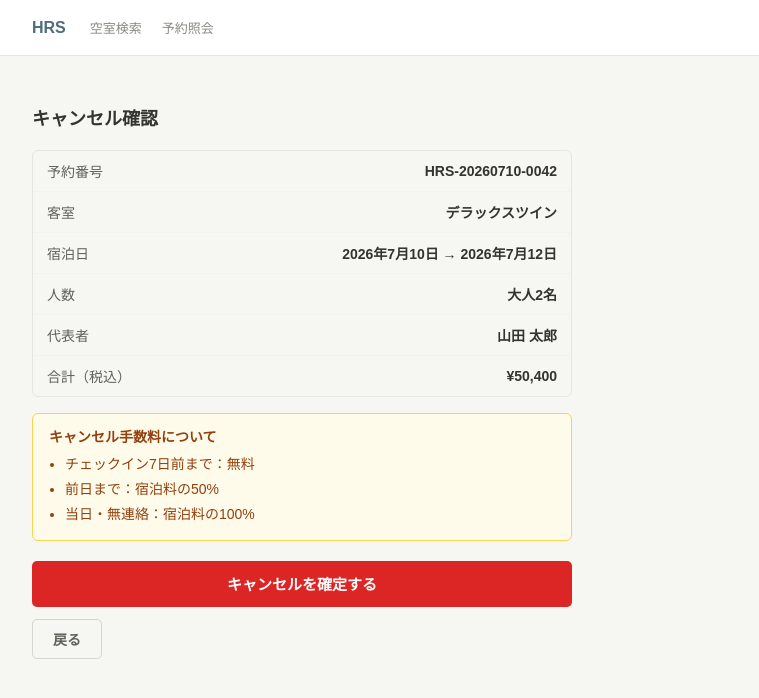
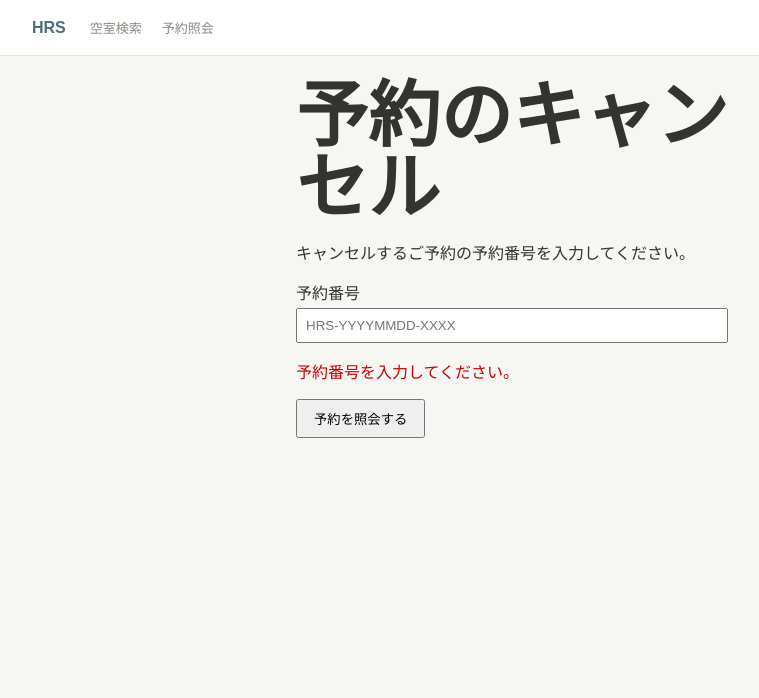
Before and after one commit to 97kuek/HRS, a Next.js app: page /reservations/cancel in a window 1280 px wide. Both pictures are taken after a click on the button "予約を照会する". Shown: the top 698 px of the page, without its empty margins (128-887 px from the left). Built offline with nearby package versions, Linux system fonts and the light colour scheme.

Commit message:
feat: implement cancel-reservation use case (#45)

```diff
--- /dev/null
+++ b/src/app/api/reservations/[reservationNumber]/cancel/quote/route.ts
@@ -0,0 +1,46 @@
+import { apiError, internalServerError } from "@/lib/api/response";
+import { prisma } from "@/lib/db/prisma";
+import { evaluateCancellation } from "@/lib/reservations/cancellation";
+
+/**
+ * GET /api/reservations/[reservationNumber]/cancel/quote
+ * UC「予約をキャンセルする」：予約内容の表示（確認画面用、未確定）。
+ * 予約が存在すれば内容とキャンセル可否を返す（不可でも状態を表示できるようにする）。
+ */
+export async function GET(
+  _request: Request,
+  { params }: { params: Promise<{ reservationNumber: string }> },
+) {
+  const { reservationNumber } = await params;
+  if (!reservationNumber) {
+    return apiError(400, "VALIDATION_ERROR", "予約番号が指定されていません。");
+  }
+
+  try {
+    const reservation = await prisma.reservation.findUnique({
+      where: { reservationNumber },
+      include: { roomType: { select: { name: true } } },
+    });
+    if (!reservation) {
+      return apiError(404, "RESERVATION_NOT_FOUND", "指定された予約番号が見つかりません。");
+    }
+
+    const evaluation = evaluateCancellation(reservation.status);
+
+    return Response.json({
+      quote: {
+        reservationNumber: reservation.reservationNumber,
+        roomTypeName: reservation.roomType.name,
+        checkInDate: reservation.checkInDate.toISOString().slice(0, 10),
+        checkOutDate: reservation.checkOutDate.toISOString().slice(0, 10),
+        guestCount: reservation.guestCount,
+        status: reservation.status,
+        cancelable: evaluation.ok,
+        reason: evaluation.ok ? null : evaluation.message,
+      },
+    });
+  } catch (error) {
+    console.error("Failed to quote cancellation", error);
+    return internalServerError();
+  }
+}
--- a/src/app/reservations/cancel/page.tsx
+++ b/src/app/reservations/cancel/page.tsx
@@ -1,103 +1,174 @@
-'use client'
+"use client";
 
-import { useState } from 'react'
-import Link from 'next/link'
+import { useState } from "react";
+import Link from "next/link";
 
-const MOCK = {
-  number: 'HRS-20260710-0042',
-  room: 'デラックスツイン',
-  checkIn: '2026年7月10日',
-  checkOut: '2026年7月12日',
-  guests: '大人2名',
-  name: '山田 太郎',
-  total: 50400,
+interface Quote {
+  reservationNumber: string;
+  roomTypeName: string;
+  checkInDate: string;
+  checkOutDate: string;
+  guestCount: number;
+  status: string;
+  cancelable: boolean;
+  reason: string | null;
 }
 
-type View = 'form' | 'confirm' | 'complete'
+interface CancelResult {
+  reservationNumber: string;
+  roomTypeName: string;
+  checkInDate: string;
+  checkOutDate: string;
+  guestCount: number;
+  status: string;
+}
 
-export default function ReservationCancelPage() {
-  const [view, setView] = useState<View>('form')
+interface ApiError {
+  error: { code: string; message: string };
+}
 
-  if (view === 'complete') {
-    return (
-      <main className="page-shell">
-        <div style={{ maxWidth: 440, textAlign: 'center' }}>
-          <div className="complete-mark" style={{ borderColor: 'var(--muted)', color: 'var(--muted)' }}>✓</div>
-          <h2 style={{ margin: '0 0 8px' }}>キャンセルが完了しました</h2>
-          <p style={{ color: 'var(--muted)', fontSize: '0.875rem', margin: '0 0 8px' }}>
-            予約番号 {MOCK.number} のキャンセルを受け付けました。
-          </p>
-          <p style={{ fontSize: '0.8125rem', color: 'var(--placeholder)', margin: '0 0 28px' }}>
-            キャンセル確認メールをお送りしました。
-          </p>
-          <Link href="/" className="btn btn-primary">トップへ戻る</Link>
-        </div>
-      </main>
-    )
+export default function CancelReservationPage() {
+  const [reservationNumber, setReservationNumber] = useState("");
+  const [quote, setQuote] = useState<Quote | null>(null);
+  const [result, setResult] = useState<CancelResult | null>(null);
+  const [error, setError] = useState<string | null>(null);
+  const [loading, setLoading] = useState(false);
+
+  // 予約内容の表示（照会・未確定）
+  async function fetchQuote() {
+    const number = reservationNumber.trim();
+    if (!number) {
+      setError("予約番号を入力してください。");
+      return;
+    }
+    setError(null);
+    setLoading(true);
+    try {
+      const res = await fetch(`/api/reservations/${encodeURIComponent(number)}/cancel/quote`);
+      const data = (await res.json()) as { quote: Quote } | ApiError;
+      if (!res.ok) {
+        setError((data as ApiError).error?.message ?? "予約の照会に失敗しました。");
+        return;
+      }
+      setQuote((data as { quote: Quote }).quote);
+    } catch {
+      setError("通信エラーが発生しました。時間をおいて再度お試しください。");
+    } finally {
+      setLoading(false);
+    }
   }
 
-  if (view === 'confirm') {
-    return (
-      <main className="page-shell">
-        <div style={{ maxWidth: 540 }}>
-          <h2 style={{ margin: '0 0 20px', fontSize: '1.125rem', fontWeight: 700 }}>キャンセル確認</h2>
-          <div className="confirm-table">
-            {[
-              ['予約番号', MOCK.number],
-              ['客室', MOCK.room],
-              ['宿泊日', `${MOCK.checkIn} → ${MOCK.checkOut}`],
-              ['人数', MOCK.guests],
-              ['代表者', MOCK.name],
-              ['合計（税込）', `¥${MOCK.total.toLocaleString()}`],
-            ].map(([label, value]) => (
-              <div key={label} className="confirm-row">
-                <span className="confirm-label">{label}</span>
-                <span className="confirm-value">{value}</span>
-              </div>
-            ))}
-          </div>
-          <div className="info-box" style={{ marginBottom: 20 }}>
-            <p style={{ margin: '0 0 6px', fontWeight: 700 }}>キャンセル手数料について</p>
-            <ul style={{ margin: 0, padding: '0 0 0 16px', lineHeight: 1.8 }}>
-              <li>チェックイン7日前まで：無料</li>
-              <li>前日まで：宿泊料の50%</li>
-              <li>当日・無連絡：宿泊料の100%</li>
-            </ul>
-          </div>
-          <button
-            className="btn btn-full btn-lg"
-            style={{ background: '#dc2626', color: '#fff', marginBottom: 12 }}
-            onClick={() => setView('complete')}
-          >
-            キャンセルを確定する
-          </button>
-          <button className="btn btn-secondary" onClick={() => setView('form')}>戻る</button>
-        </div>
-      </main>
-    )
+  // キャンセル確定
+  async function confirmCancel() {
+    if (!quote) return;
+    setError(null);
+    setLoading(true);
+    try {
+      const res = await fetch(
+        `/api/reservations/${encodeURIComponent(quote.reservationNumber)}/cancel`,
+        {
+          method: "POST",
+        },
+      );
+      const data = (await res.json()) as { cancellation: CancelResult } | ApiError;
+      if (!res.ok) {
+        setError((data as ApiError).error?.message ?? "キャンセルに失敗しました。");
+        return;
+      }
+      setResult((data as { cancellation: CancelResult }).cancellation);
+    } catch {
+      setError("通信エラーが発生しました。時間をおいて再度お試しください。");
+    } finally {
+      setLoading(false);
+    }
   }
 
+  // 入力に戻る
+  function reset() {
+    setQuote(null);
+    setError(null);
+  }
+
+  // 完了画面
+  if (result) {
+    return (
+      <main style={{ maxWidth: 480, margin: "0 auto", padding: 24 }}>
+        <h1>キャンセル完了</h1>
+        <p>ご予約をキャンセルしました。</p>
+        <dl>
+          <dt>予約番号</dt>
+          <dd>{result.reservationNumber}</dd>
+          <dt>部屋タイプ</dt>
+          <dd>{result.roomTypeName}</dd>
+          <dt>宿泊期間</dt>
+          <dd>
+            {result.checkInDate} 〜 {result.checkOutDate}（{result.guestCount}名）
+          </dd>
+        </dl>
+        <Link href="/">トップへ戻る</Link>
+      </main>
+    );
+  }
+
+  // 予約内容の表示 → キャンセル確認
+  if (quote) {
+    return (
+      <main style={{ maxWidth: 480, margin: "0 auto", padding: 24 }}>
+        <h1>予約内容の確認</h1>
+        <dl>
+          <dt>予約番号</dt>
+          <dd>{quote.reservationNumber}</dd>
+          <dt>部屋タイプ</dt>
+          <dd>{quote.roomTypeName}</dd>
+          <dt>宿泊期間</dt>
+          <dd>
+            {quote.checkInDate} 〜 {quote.checkOutDate}（{quote.guestCount}名）
+          </dd>
+        </dl>
+        {quote.cancelable ? (
+          <>
+            <p>この予約をキャンセルしますか？</p>
+            {error && <p style={{ color: "#c00" }}>{error}</p>}
+            <div style={{ display: "flex", gap: 12 }}>
+              <button onClick={confirmCancel} disabled={loading} style={{ padding: "8px 16px" }}>
+                {loading ? "処理中…" : "キャンセルする"}
+              </button>
+              <button onClick={reset} disabled={loading} style={{ padding: "8px 16px" }}>
+                やめる
+              </button>
+            </div>
+          </>
+        ) : (
+          <>
+            <p style={{ color: "#c00" }}>{quote.reason}</p>
+            <button onClick={reset} style={{ padding: "8px 16px" }}>
+              戻る
+            </button>
+          </>
+        )}
+      </main>
+    );
+  }
+
+  // 予約番号の入力
   return (
-    <main className="page-shell">
-      <div style={{ maxWidth: 440 }}>
-        <h1 style={{ fontSize: '1.5rem', margin: '0 0 8px' }}>予約をキャンセルする</h1>
-        <p style={{ color: 'var(--muted)', fontSize: '0.875rem', margin: '0 0 28px' }}>
-          予約番号と代表者氏名を入力してください。
-        </p>
-        <div className="form-stack">
-          <div className="field">
-            <label className="field-label field-required">予約番号</label>
-            <input className="field-input" type="text" placeholder="HRS-YYYYMMDD-NNNN" />
-          </div>
-          <div className="field">
-            <label className="field-label field-required">代表者氏名</label>
-            <input className="field-input" type="text" placeholder="山田 太郎" />
-          </div>
-        </div>
-        <button className="btn btn-primary btn-full btn-lg" style={{ marginTop: 20 }} onClick={() => setView('confirm')}>
-          予約を照会する
-        </button>
-      </div>
+    <main style={{ maxWidth: 480, margin: "0 auto", padding: 24 }}>
+      <h1>予約のキャンセル</h1>
+      <p>キャンセルするご予約の予約番号を入力してください。</p>
+      <label style={{ display: "block", marginBottom: 12 }}>
+        予約番号
+        <input
+          type="text"
+          value={reservationNumber}
+          onChange={(e) => setReservationNumber(e.target.value)}
+          placeholder="HRS-YYYYMMDD-XXXX"
+          style={{ display: "block", width: "100%", padding: 8, marginTop: 4 }}
+        />
+      </label>
+      {error && <p style={{ color: "#c00" }}>{error}</p>}
+      <button onClick={fetchQuote} disabled={loading} style={{ padding: "8px 16px" }}>
+        {loading ? "照会中…" : "予約を照会する"}
+      </button>
     </main>
-  )
+  );
 }
--- /dev/null
+++ b/src/lib/reservations/cancellation.ts
@@ -0,0 +1,42 @@
+import type { ReservationStatus } from "@prisma/client";
+
+import type { ApiErrorCode } from "@/lib/api/response";
+
+/** キャンセル不可の理由（RESERVED 以外）。 */
+export type CancellationRejection = {
+  code: Extract<ApiErrorCode, "INVALID_RESERVATION_STATUS">;
+  status: number;
+  message: string;
+};
+
+export type CancellationEvaluation = { ok: true } | ({ ok: false } & CancellationRejection);
+
+/** RESERVED 以外の予約に対するメッセージ。 */
+function invalidStatusMessage(status: ReservationStatus): string {
+  switch (status) {
+    case "CANCELLED":
+      return "この予約は既にキャンセルされています。";
+    case "CHECKED_IN":
+      return "チェックイン済みの予約はキャンセルできません。";
+    case "CHECKED_OUT":
+      return "利用済みの予約はキャンセルできません。";
+    default:
+      return "この予約はキャンセルできない状態です。";
+  }
+}
+
+/**
+ * キャンセル可否の判定。RESERVED のみ可、それ以外は INVALID_RESERVATION_STATUS。
+ * DB に触れない純関数なので単体テスト可能（#48）。
+ */
+export function evaluateCancellation(status: ReservationStatus): CancellationEvaluation {
+  if (status !== "RESERVED") {
+    return {
+      ok: false,
+      code: "INVALID_RESERVATION_STATUS",
+      status: 409,
+      message: invalidStatusMessage(status),
+    };
+  }
+  return { ok: true };
+}
```
Also changed, not shown: src/app/api/reservations/[reservationNumber]/cancel/route.ts (added, +79 -0 lines).
